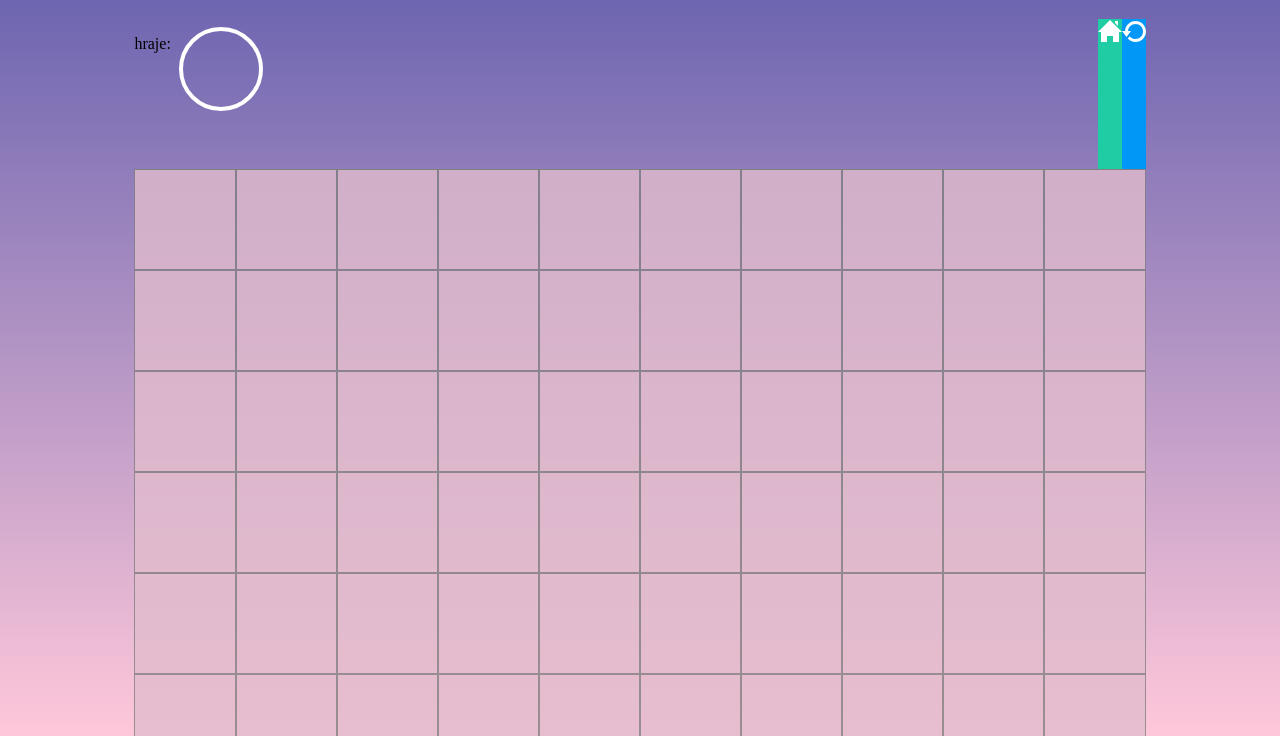
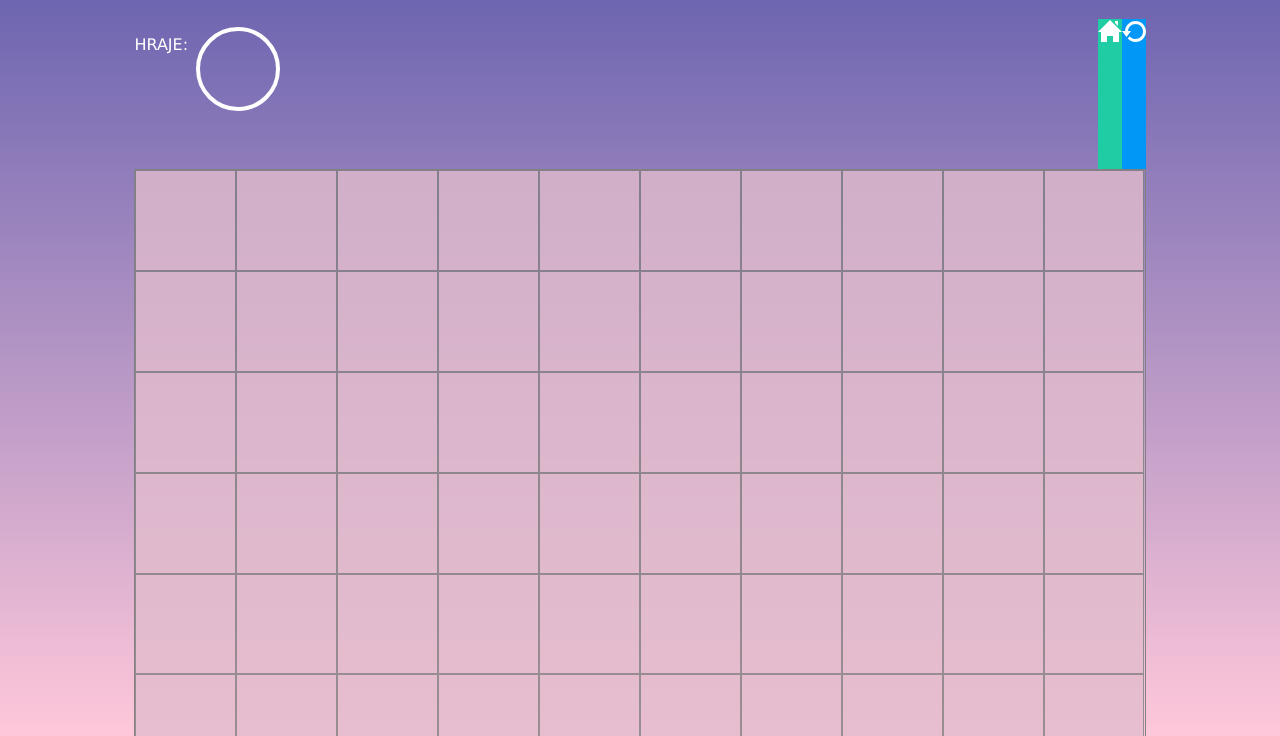
Before and after one commit to KamilaSemotanova/piskvorky, a plain HTML site: page hra.html in a window 1280 px wide. Shown: the part 64-800 px from the top of the page. Drawn offline with Linux system fonts and the light colour scheme.

Commit message:
fix of game__field border

```diff
--- a/styly.css
+++ b/styly.css
@@ -13,7 +13,7 @@ body {
     width: 350px;
     text-align: center;
     margin: 5rem auto auto auto;
-    font-family: sans-serif;
+    font-family: Verdana, Geneva, Tahoma, sans-serif;
 }
 
 .intro__photo {
@@ -76,6 +76,9 @@ body {
 }
 
 .game__menuPlayer {
+    text-transform: uppercase;
+    color: white;
+    font-family: Verdana, Geneva, Tahoma, sans-serif;
 }
 
 .game__menuHome {
@@ -106,12 +109,14 @@ body {
 
 .game__field {
     width: 80%;
-    border-bottom: 1px solid gray;
+    aspect-ratio: 1 / 1;
+    border: 1px solid gray;
     margin: auto;
+
 }
 
 .game__field button {
-    float: inline-start;
+    float: left;
     border-radius: 0px;
     border: 1px solid gray;
     background-color: rgb(226, 188, 205);
@@ -134,3 +139,7 @@ body {
     background-color: rgb(247, 216, 230);
     opacity: 70%;
 }
+
+/* border of game__field should be there wider
+whole menu is missing styling
+in hra.html is missing column in hraje*/
```
